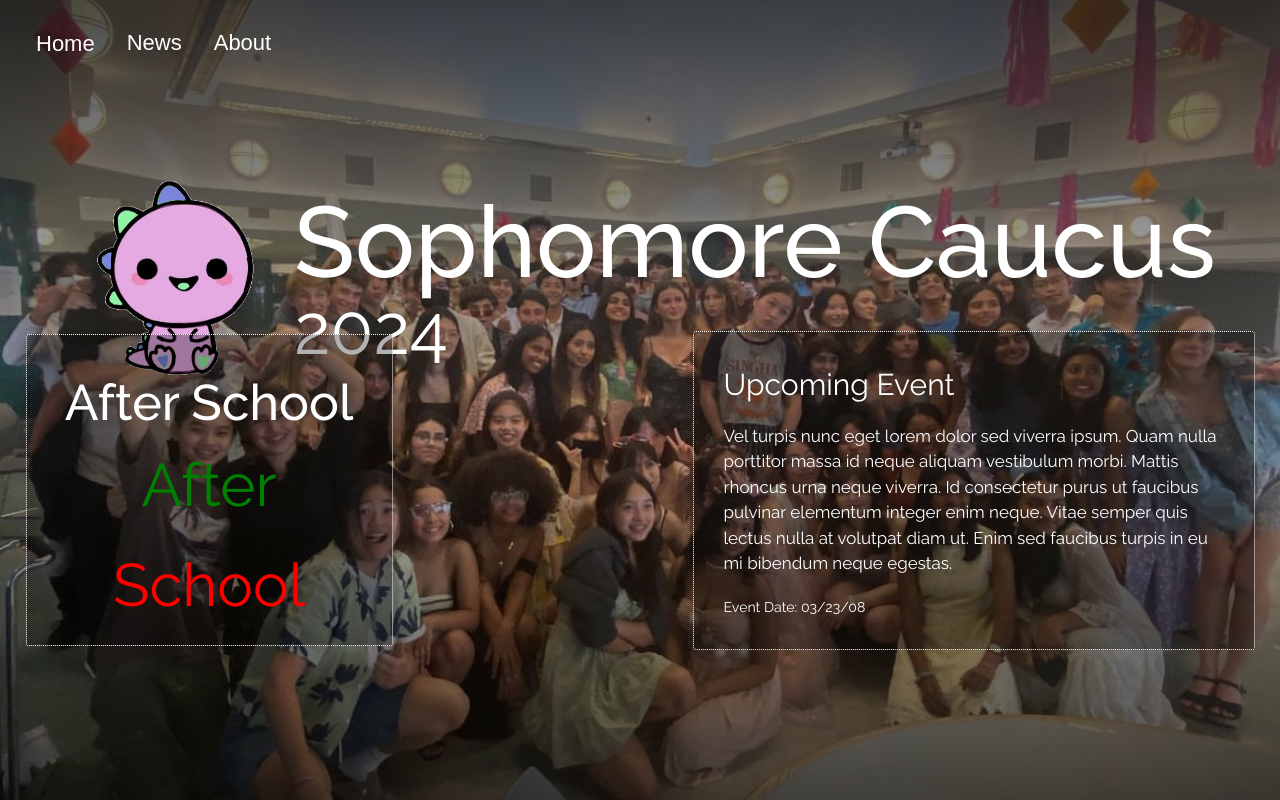
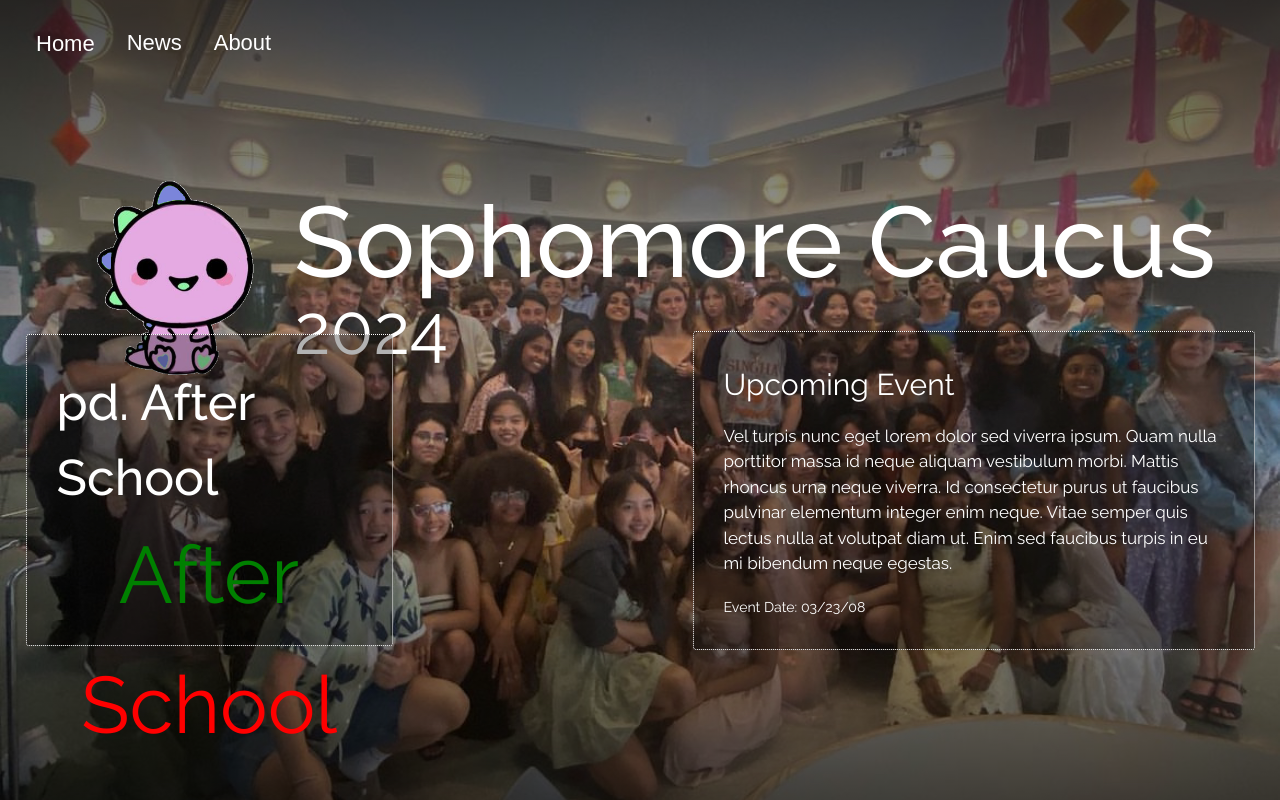
Before and after one commit to axelKeizoStahl/Sophomore-Caucus, a Next.js app: page / in a window 1280 px wide. Built offline with nearby package versions, Linux system fonts and the light colour scheme.

Commit message:
switched to css modules

```diff
--- a/src/app/components/Schedule.module.css
+++ b/src/app/components/Schedule.module.css
@@ -37,6 +37,10 @@
   font-weight: 400;
 }
 
+.min {
+  font-size: 80px;
+}
+
 .minDon {
   color: green;
 }
--- a/src/app/components/schedule.js
+++ /dev/null
@@ -1,155 +0,0 @@
-"use client";
-import styles from './Schedule.module.css'
-import { useState, useEffect } from 'react';
-import { i18n } from '../../../next.config';
-
-export const dynamic = "force-dynamic";
-export default function Home() {
-  const [timer, setTimer] = useState(new Date().getHours()*3600 + new Date().getMinutes()*60);
-  let working_sched = optimizedBellSchedules.find(schedule => schedule.name == "Regular").schedule
-  const [currpd, setCurrPd] = useState(()=>{
-    let low = 0
-    let top = 19
-    let mid = 9
-
-    if (timer < working_sched[0].start) { return "Before School" }
-    else if (timer > working_sched[9].end) { return "After School" }
-
-    while (top - low > 1) {
-      let current_pd = working_sched[Math.floor(mid/2)]
-      if (mid%2 == 0) {
-        var mid_time = current_pd.start;
-      } else {
-        var mid_time = current_pd.end;
-      }
-
-      if (mid_time == timer) {
-        return current_pd.pd
-      } else if (mid_time > timer) {
-        top = mid
-        mid = Math.floor((low + top) / 2);
-      } else {
-        low = mid
-        mid = Math.floor((low + top) / 2);
-      }
-    }
-    if (low % 2 == 0) {
-      return low / 2 + 1
-    } else {
-      return Math.floor(low / 2) + 1
-    }
-  });
-
-  const [min, setMin] = useState(()=>{
-    if (typeof(currpd) == 'string') { return currpd.split(' ')}
-    else {
-      let sec_from_start = timer - working_sched[currpd - 1].start;
-      let sec_to_end = working_sched[currpd - 1].end - timer;
-      return [Math.floor(sec_from_start / 60), Math.floor(sec_to_end / 60)]
-    }
-  });
-
-
-  useEffect(() => {
-    const interval = setInterval(() => {
-      setTimer(timer + 1);
-      let away_from_min = timer % 60
-      if (away_from_min == 0) {
-        if (typeof(currpd) == 'string') {
-          if (timer > 86400) {
-            setTimer(0)
-            setMin(['Before', 'School'])
-            setCurrPd('Before School')
-          }
-        }
-        else if (working_sched[currpd - 1].end < timer) {
-          if (currpd == 10) {
-            setCurrPd("After School");
-            setMin(['After', 'School']);
-          } else {
-            setCurrPd(currpd + 1)
-            setMin([0, Math.floor((working_sched[currpd - 1].end - timer) / 60)])
-          }
-        }
-        else if (typeof(currpd) != 'string') {
-          setMin(min + 1)
-        }
-      }
-
-
-    }, 1000);
-
-    return () => clearInterval(interval);
-  }, [timer]);
-  return (
-        <div className={styles.sched}>
-          <div className={styles.period}>{currpd}</div>
-          <div className={`${typeof(currpd) == 'string' ? styles.col :''} ${styles.time}`}>
-            <div className={`${styles.min} ${styles.minDon}`}>{min[0]}</div>
-            <p className={`${typeof(currpd) == 'string' ? styles.hide : styles.sec}`}>{60 - (timer % 60)}</p>
-            <div className={`${styles.min} ${styles.minTo}`}>{min[1]}</div>
-          </div>
-        </div>
-  )
-}
-
-
-function getSecondsFromString(time) {
-	const [hours, minutes] = time.split(':')
-	return Number(hours) * 3600 + Number(minutes) * 60
-}
-
-const bellSchedules = {
-	'Regular': [
-		{ pd: '1', start: '8:00', end: '8:41' },
-		{ pd: '2', start: '8:45', end: '9:26' },
-		{ pd: '3', start: '9:31', end: '10:15' },
-		{ pd: '4', start: '10:20', end: '11:01' },
-		{ pd: '5', start: '11:06', end: '11:47' },
-		{ pd: '6', start: '11:52', end: '12:33' },
-		{ pd: '7', start: '12:38', end: '13:19' },
-		{ pd: '8', start: '13:24', end: '14:05' },
-		{ pd: '9', start: '14:09', end: '14:50' },
-		{ pd: '10', start: '14:54', end: '15:35' },
-	],
-	'Conference': [
-		{ pd: '1', start: '8:00', end: '8:37' },
-		{ pd: '2', start: '8:41', end: '9:18' },
-		{ pd: '3', start: '9:22', end: '9:59' },
-		{ pd: '4', start: '10:03', end: '10:40' },
-		{ pd: '5', start: '10:44', end: '11:21' },
-		{ pd: '6', start: '11:25', end: '12:02' },
-		{ pd: '7', start: '12:06', end: '12:43' },
-		{ pd: '8', start: '12:47', end: '13:24' },
-		{ pd: '9', start: '13:28', end: '14:05' },
-		{ pd: '10', start: '14:09', end: '14:46' },
-	],
-	'Homeroom': [
-		{ pd: '1', start: '8:00', end: '8:40' },
-		{ pd: '2', start: '8:45', end: '9:25' },
-		{ pd: '3', start: '9:29', end: '10:09' },
-		{ pd: 'hr', start: '10:13', end: '10:25' },
-		{ pd: '4', start: '10:30', end: '11:10' },
-		{ pd: '5', start: '11:14', end: '11:54' },
-		{ pd: '6', start: '11:58', end: '12:38' },
-		{ pd: '7', start: '12:42', end: '13:22' },
-		{ pd: '8', start: '13:26', end: '14:06' },
-		{ pd: '9', start: '14:10', end: '14:50' },
-		{ pd: '10', start: '14:55', end: '15:35' },
-	],
-	'Extended Homeroom': [
-		{ pd: '1', start: '8:00', end: '8:41' },
-		{ pd: '2', start: '8:45', end: '9:25' },
-		{ pd: '3', start: '9:29', end: '10:08' },
-		{ pd: 'hr', start: '10:12', end: '10:33' },
-		{ pd: '4', start: '10:37', end: '11:16' },
-		{ pd: '5', start: '11:20', end: '11:59' },
-		{ pd: '6', start: '12:03', end: '12:42' },
-		{ pd: '7', start: '12:46', end: '13:25' },
-		{ pd: '8', start: '13:29', end: '14:08' },
-		{ pd: '9', start: '14:12', end: '14:51' },
-		{ pd: '10', start: '14:55', end: '15:35' },
-	],
-}
-
-const optimizedBellSchedules = Object.entries(bellSchedules).map(([name, schedule]) => ({ name: name, schedule: schedule.map(j => ({ pd: j.pd, start: getSecondsFromString(j.start), end: getSecondsFromString(j.end) })) }))
--- a/src/app/home.css
+++ b/src/app/home.module.css
@@ -82,7 +82,7 @@
   margin-top: 20px;
 }
 
-.home-event {
+.homeEvent {
   width: 500px;
   border: .1px dotted white;
   border-radius: 3px;
@@ -92,11 +92,11 @@
   transition: all 0.5s ease;
 }
 
-.home-event:hover {
+.homeEvent:hover {
   background: rgba(0, 0, 0, 0.7);
 }
 
-.home-event h2 {
+.homeEvent h2 {
   font-size: 30px;
   margin: 0;
   font-weight: 400;
@@ -157,7 +157,7 @@
     transform: scale(1);
   }
 
-  .home-event {
+  .homeEvent {
     display:none
   }
 
--- a/src/app/page.js
+++ b/src/app/page.js
@@ -1,15 +1,14 @@
 "use client";
-import Timer from './components/schedule'
+import Timer from './components/Schedule'
 import Image from 'next/image'
 import logo from './logo.png'
-import './home.css'
-
+import styles from './home.module.css'
 
 export default function Home() {
   return (
-    <div className="Home">
-      <div className="header">
-        <div className="container">
+    <div>
+      <div className={styles.header}>
+        <div className={styles.container}>
           <Image
           src={logo}
           width={230}
@@ -21,8 +20,8 @@ export default function Home() {
             <h2>2024</h2>
           </div>
         </div>
-      <div className="widgets">
-        <div className="home-event">
+      <div className={styles.widgets}>
+        <div className={styles.homeEvent}>
           <h2>Upcoming Event</h2>
           <p> Vel turpis nunc eget lorem dolor sed viverra ipsum. Quam nulla porttitor massa id neque aliquam vestibulum morbi. Mattis rhoncus urna neque viverra. Id consectetur purus ut faucibus pulvinar elementum integer enim neque. Vitae semper quis lectus nulla at volutpat diam ut. Enim sed faucibus turpis in eu mi bibendum neque egestas.</p>
           <small>Event Date: 03/23/08</small>
```
Also changed, not shown: src/app/about/about-us/[department]/DptInfo.module.css (renamed from src/app/about/about-us/[department]/styles.css, +12 -12 lines), src/app/about/about-us/page.js (+9 -9 lines), src/app/about/about-us/aboutus.module.css (renamed from src/app/about/about-us/styles.css).
